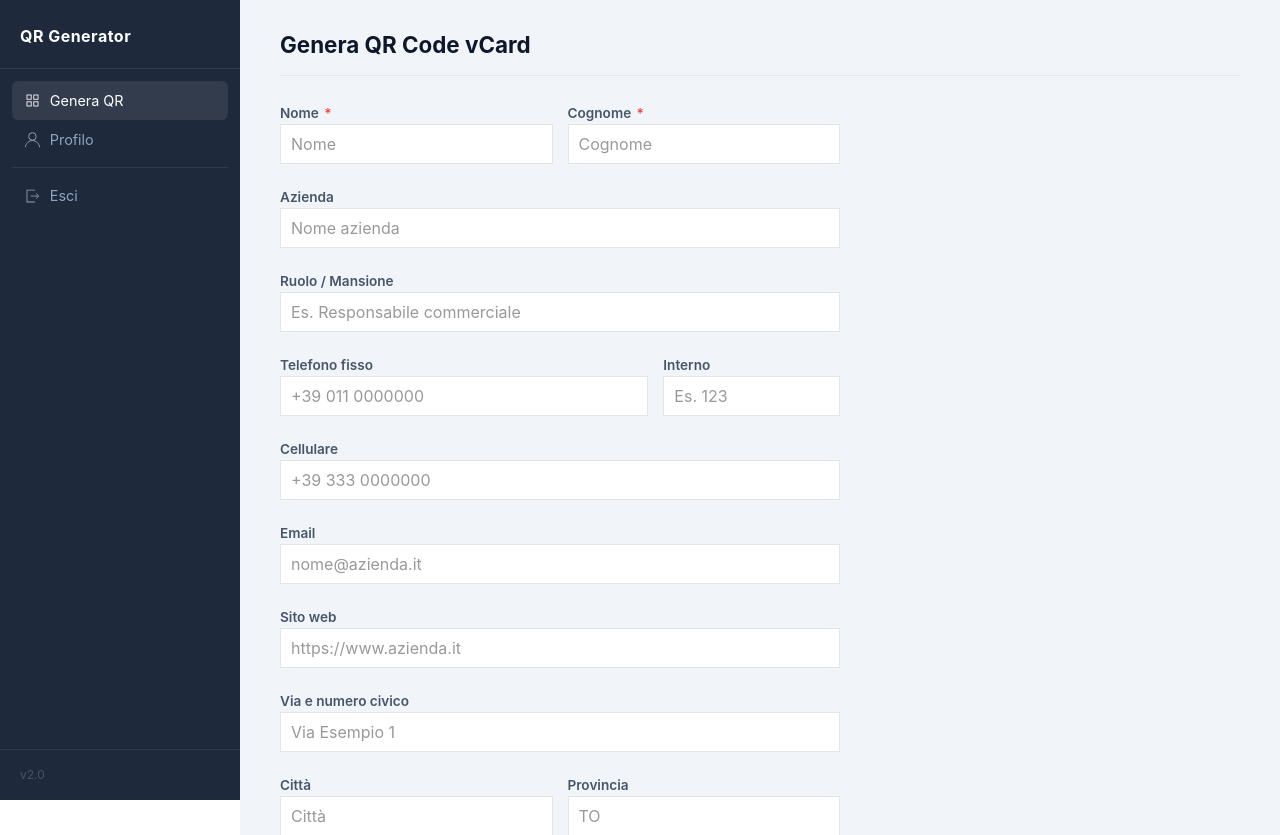
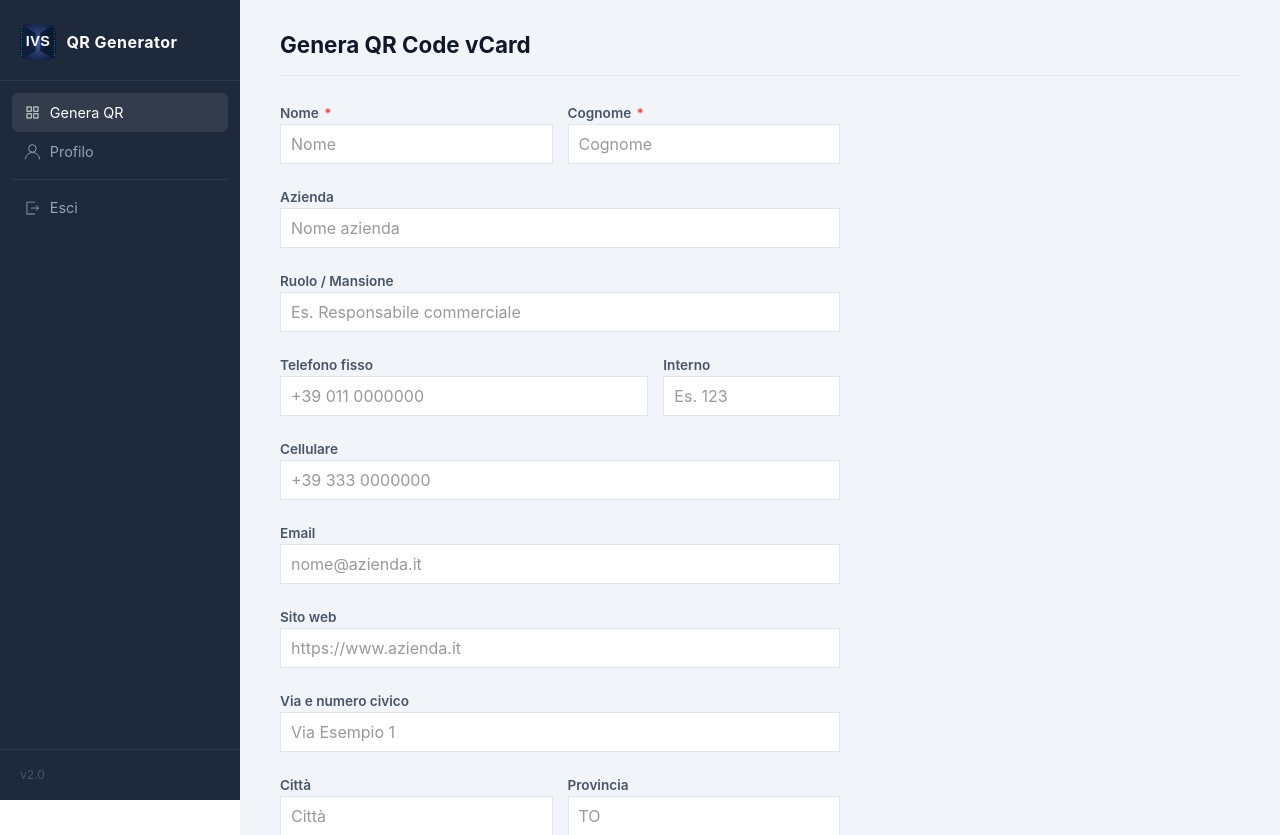
Before and after one commit to lucas1964/vcard-qrcode-generator, a PHP site: page /index.php in a window 1280 px wide. Shown: the top 835 px of the page. Run offline with PHP 8.4, Linux system fonts and the light colour scheme; the visitor is signed in with stand-in values (Sample User, id 1); data that the repository does not hold is empty.

Commit message:
Add IVS logo — sidebar brand + login/verify pages

```diff
--- a/web/login.php
+++ b/web/login.php
@@ -84,6 +84,9 @@ if ($_SERVER['REQUEST_METHOD'] === 'POST') {
 <body>
 <div class="auth-wrap">
 <div class="auth-card">
+    <div style="text-align:center;margin-bottom:1.5rem">
+        <img src="/assets/logo.svg" alt="IVS" style="width:72px;height:72px;border-radius:16px">
+    </div>
     <h1>Accesso</h1>
 
     <?php if ($error): ?>
--- a/web/sidebar.php
+++ b/web/sidebar.php
@@ -1,6 +1,9 @@
 <!-- Mobile topbar -->
 <div class="app-topbar">
-    <span class="app-topbar-title">QR Generator</span>
+    <span class="app-topbar-title" style="display:flex;align-items:center;gap:.5rem">
+        <img src="/assets/logo.svg" alt="IVS" style="width:28px;height:28px;border-radius:6px">
+        QR Generator
+    </span>
     <button class="app-topbar-btn" type="button" uk-toggle="target: #offcanvas-nav">
         <span uk-icon="menu"></span>
     </button>
@@ -10,7 +13,10 @@
 <div id="offcanvas-nav" uk-offcanvas>
     <div class="uk-offcanvas-bar">
         <button class="uk-offcanvas-close" type="button" uk-close></button>
-        <div class="sidebar-brand">QR Generator</div>
+        <div class="sidebar-brand" style="display:flex;align-items:center;gap:.65rem">
+            <img src="/assets/logo.svg" alt="IVS" style="width:36px;height:36px;border-radius:8px">
+            QR Generator
+        </div>
         <div class="sidebar-nav">
             <?php include __DIR__ . '/_nav_links.php'; ?>
         </div>
@@ -19,7 +25,10 @@
 
 <!-- Desktop sidebar -->
 <aside class="app-sidebar">
-    <div class="sidebar-brand">QR Generator</div>
+    <div class="sidebar-brand" style="display:flex;align-items:center;gap:.65rem">
+        <img src="/assets/logo.svg" alt="IVS" style="width:36px;height:36px;border-radius:8px">
+        QR Generator
+    </div>
     <div class="sidebar-nav">
         <?php include __DIR__ . '/_nav_links.php'; ?>
     </div>
--- a/web/verify.php
+++ b/web/verify.php
@@ -70,6 +70,9 @@ if ($_SERVER['REQUEST_METHOD'] === 'POST') {
 <body>
 <div class="auth-wrap">
 <div class="auth-card">
+    <div style="text-align:center;margin-bottom:1.5rem">
+        <img src="/assets/logo.svg" alt="IVS" style="width:72px;height:72px;border-radius:16px">
+    </div>
     <h1>Inserisci il codice</h1>
     <p class="uk-text-muted uk-text-small uk-margin-small-bottom">Abbiamo inviato un codice a 6 cifre alla tua email. Valido <?= OTP_EXPIRE_MINUTES ?> minuti.</p>
 
```
Also changed, not shown: web/assets/logo.svg (added), 1 other file.
